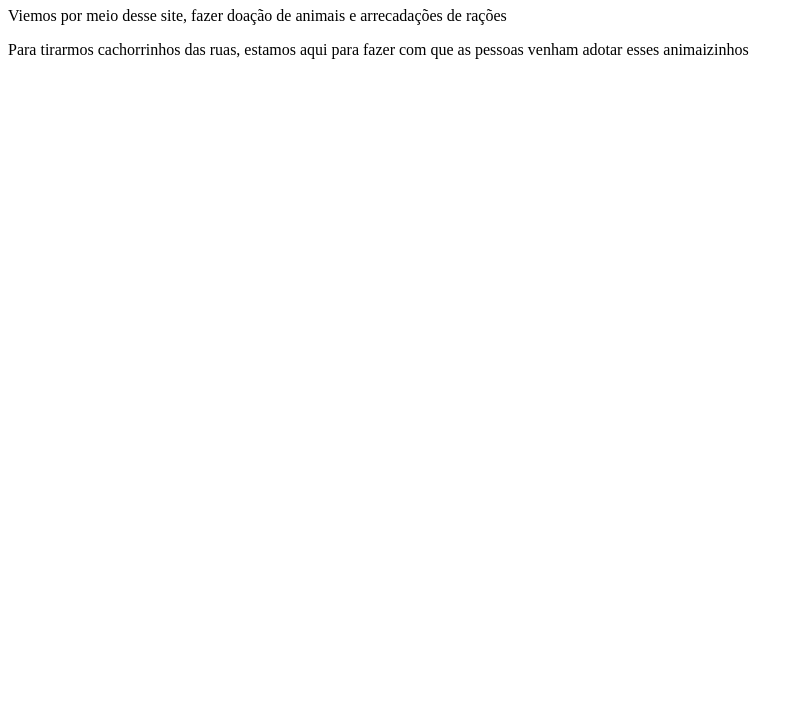
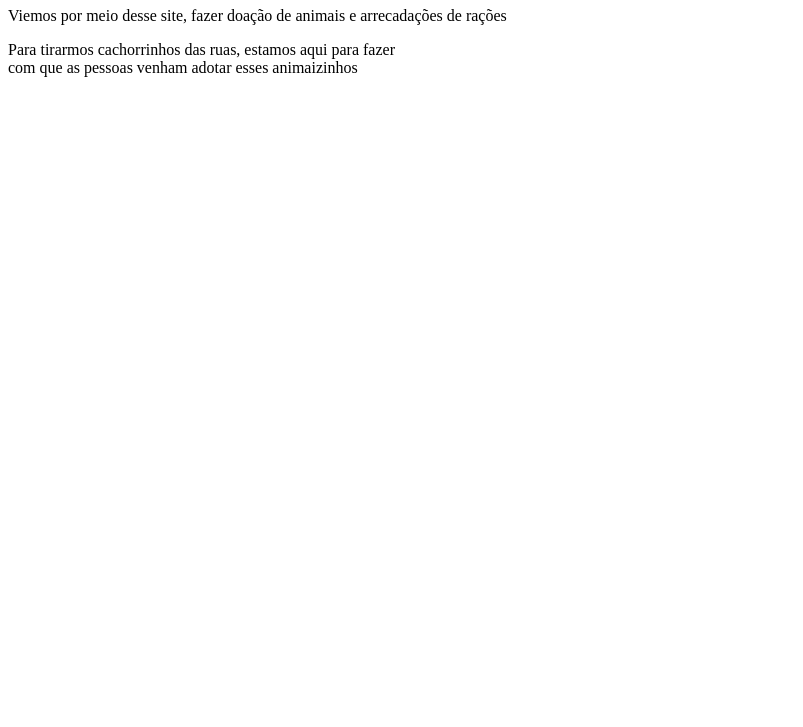
Before and after one commit to vetlolaferraz/focinho, a plain HTML site: page index.html in a window 1280 px wide. Shown: the part 73-800 px from the top of the page, without its empty margins (0-803 px from the left). Drawn offline with Linux system fonts and the light colour scheme.

Commit message:
quebra de linha

```diff
--- a/index.html
+++ b/index.html
@@ -8,7 +8,7 @@
 <body>
     <h1>Focinho Solidário</h1>
     <p>Viemos por meio desse site, fazer doação de animais e arrecadações de rações
-        <p>Para tirarmos cachorrinhos das ruas, estamos aqui para fazer com que as pessoas venham adotar esses animaizinhos</p>
+        <p>Para tirarmos cachorrinhos das ruas, estamos aqui para fazer <br>com que as pessoas venham adotar esses animaizinhos</p>
     </p>
 </body>
 
```
